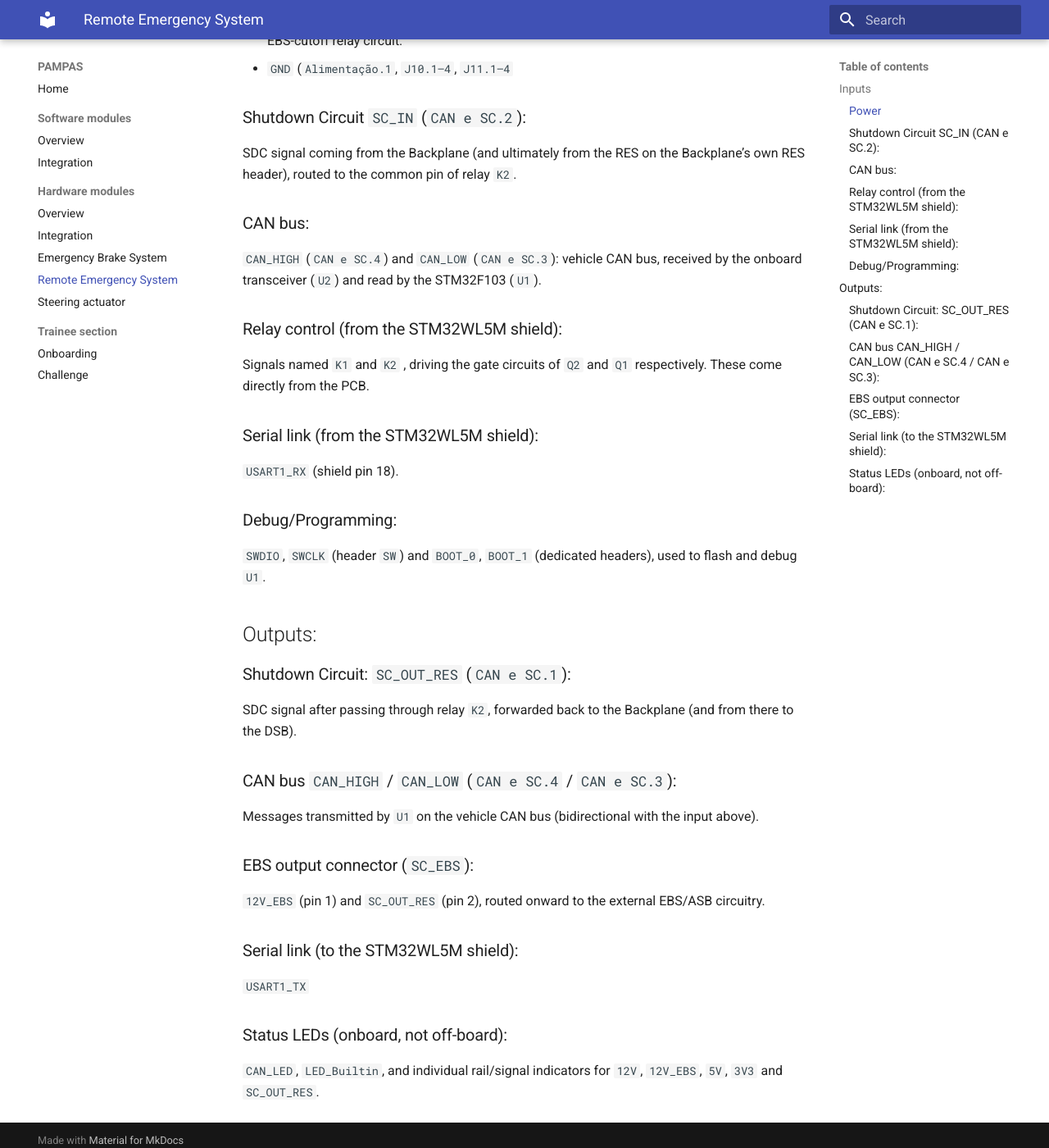
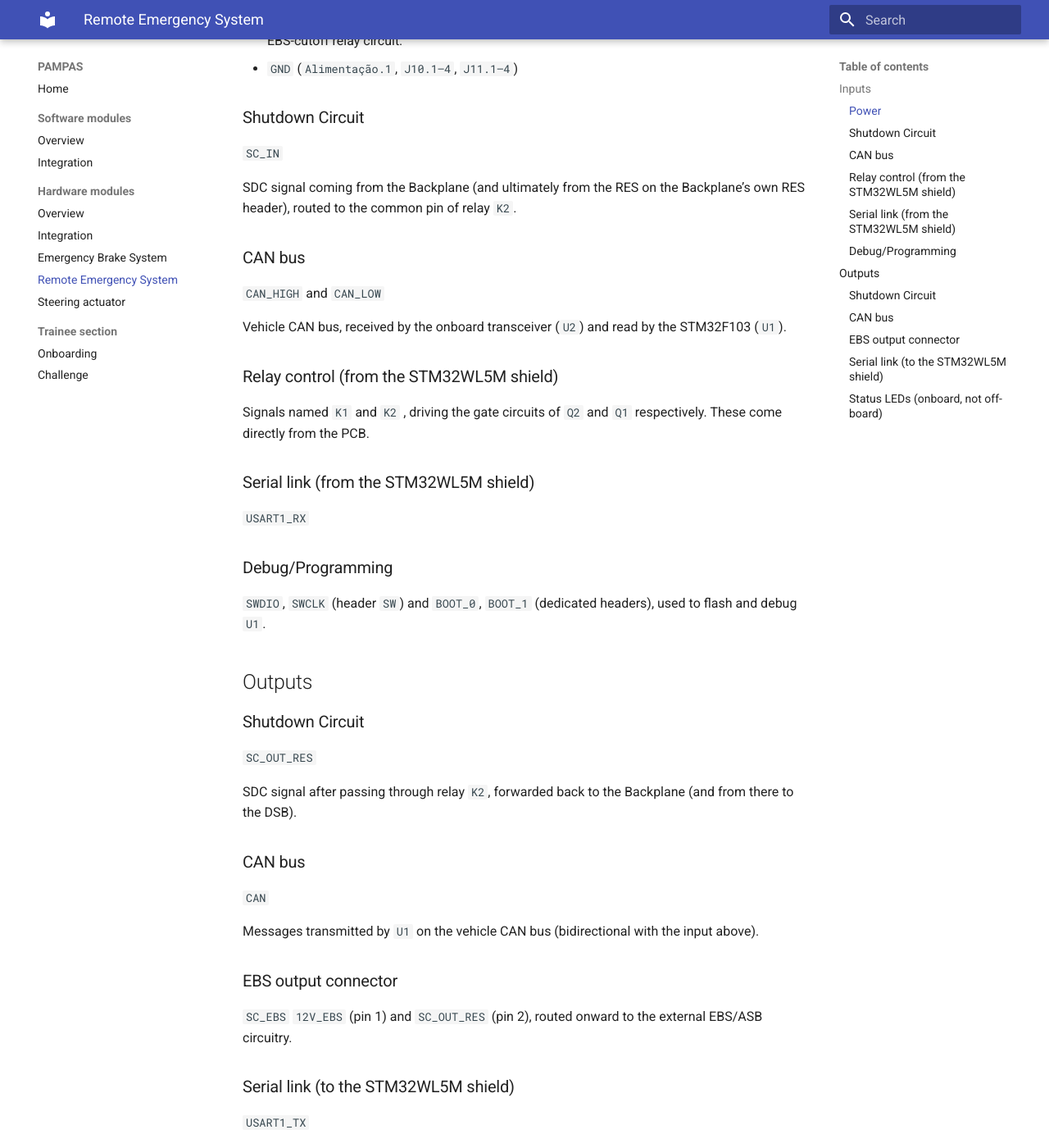
Before and after one commit to amperaufsc/pampas, an MkDocs documentation site: the page built from docs/hardware/res.md, in a window 1280 px wide and 1400 px high, scrolled down 984 px. Shown: the whole window at 82% size. Built offline with MkDocs 1.6.1 and Material for MkDocs 9.7.7, drawn with Linux system fonts in a browser that asks for light colours; the version menu is left out; some of the changed text lies outside the part shown.

Commit message:
style: textual corrections

```diff
--- a/docs/hardware/res.md
+++ b/docs/hardware/res.md
@@ -1,4 +1,4 @@
-# RES (Vehicle Module):
+# RES (Vehicle Module)
 
 The RES (Remote Emergency System) lets an outside operator stop the vehicle remotely, independent of the driver or the onboard software. It consists of two boards: a receiver with an STM32WL5M radio MCU, which gets the stop command over RF, and a vehicle module built around an STM32F103C8T6, mated to the receiver through a shield connector. On command, the vehicle module opens the Shutdown Circuit loop to cut power to the inverter and contactors, and switches the EBS supply to engage the autonomous braking system. It interfaces with the rest of the system through the Backplane, for power, CAN and the Shutdown Circuit, and through a dedicated output to the EBS.
 
@@ -12,42 +12,47 @@ The RES (Remote Emergency System) lets an outside operator stop the vehicle remo
 ### Power
 - `12V` (`Alimentação.4`): main 12 V supply, equivalent to `VCC_RES` from the Backplane’s eFuse. Feeds the buck converter (`IC1`) and, downstream, the whole board.
 - `12V_EBS` (`Alimentação.3`): dedicated 12 V supply coming from the Backplane, feeds the EBS-cutoff relay circuit.
-- `GND` (`Alimentação.1`, `J10.1–4`, `J11.1–4`
+- `GND` (`Alimentação.1`, `J10.1–4`, `J11.1–4`)
 
-### Shutdown Circuit `SC_IN` (`CAN e SC.2`):
+### Shutdown Circuit
+`SC_IN`
 
 SDC signal coming from the Backplane (and ultimately from the RES on the Backplane’s own RES header), routed to the common pin of relay `K2`.
 
-### CAN bus:
+### CAN bus
+`CAN_HIGH` and `CAN_LOW`
 
-`CAN_HIGH` (`CAN e SC.4`) and `CAN_LOW` (`CAN e SC.3`): vehicle CAN bus, received by the onboard transceiver (`U2`) and read by the STM32F103 (`U1`).
+Vehicle CAN bus, received by the onboard transceiver (`U2`) and read by the STM32F103 (`U1`).
 
-### Relay control (from the STM32WL5M shield):
+### Relay control (from the STM32WL5M shield)
 
  Signals named `K1`  and `K2` , driving the gate circuits of `Q2` and `Q1` respectively. These come directly from the PCB.
 
-### Serial link (from the STM32WL5M shield):
+### Serial link (from the STM32WL5M shield)
 
-`USART1_RX` (shield pin 18).
+`USART1_RX`
 
-### Debug/Programming:
+### Debug/Programming
 `SWDIO`, `SWCLK` (header `SW`) and `BOOT_0`, `BOOT_1` (dedicated headers), used to flash and debug `U1`.
 
-## Outputs:
+## Outputs
 
-### Shutdown Circuit: `SC_OUT_RES` (`CAN e SC.1`):
+### Shutdown Circuit
+`SC_OUT_RES`
 
 SDC signal after passing through relay `K2`, forwarded back to the Backplane (and from there to the DSB).
 
-### CAN bus `CAN_HIGH` / `CAN_LOW` (`CAN e SC.4` / `CAN e SC.3`):
+### CAN bus
+`CAN`
 
 Messages transmitted by `U1` on the vehicle CAN bus (bidirectional with the input above).
 
-### EBS output connector (`SC_EBS`):
+### EBS output connector
+`SC_EBS`
 `12V_EBS` (pin 1) and `SC_OUT_RES` (pin 2), routed onward to the external EBS/ASB circuitry.
 
-### Serial link (to the STM32WL5M shield):
+### Serial link (to the STM32WL5M shield)
 `USART1_TX`
 
-### Status LEDs (onboard, not off-board):
+### Status LEDs (onboard, not off-board)
 `CAN_LED`, `LED_Builtin`, and individual rail/signal indicators for `12V`, `12V_EBS`, `5V`, `3V3` and `SC_OUT_RES`.
```
